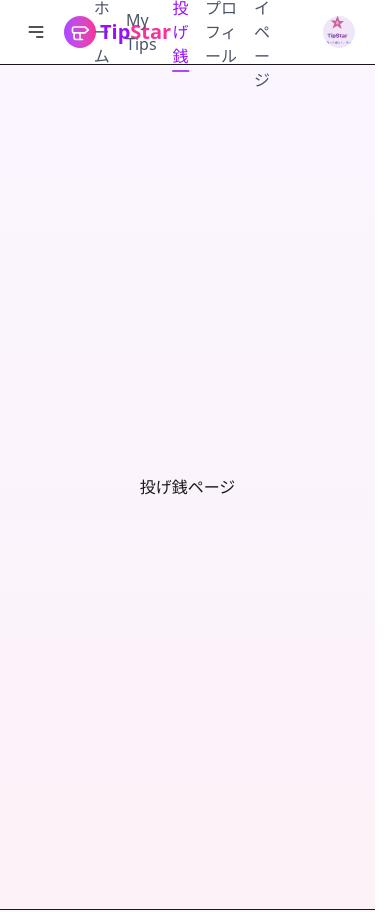
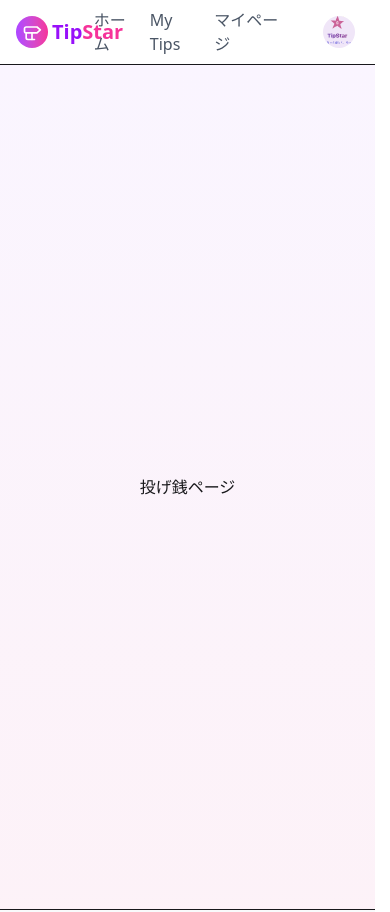
Before and after one commit to Hackathon-by-Supporters/TipStar, a Next.js app: page /donate in a window 390 px wide. Shown: the top 912 px of the page. Built offline with nearby package versions, Linux system fonts and the light colour scheme.

Commit message:
header 修正

```diff
--- a/components/layouts/site-header.tsx
+++ b/components/layouts/site-header.tsx
@@ -45,21 +45,6 @@ export default function SiteHeader() {
             <div className="flex h-16 items-center justify-between px-4 w-full">
                 {/* Left: Logo + Menu Button */}
                 <div className="flex items-center gap-2 flex-shrink-0">
-                    <button
-                        className="btn btn-ghost btn-circle md:hidden"
-                        onClick={() => setIsMenuOpen(!isMenuOpen)}
-                    >
-                        {isMenuOpen ? (
-                            <svg xmlns="http://www.w3.org/2000/svg" fill="none" viewBox="0 0 24 24" strokeWidth="2" stroke="currentColor" className="h-5 w-5">
-                                <path strokeLinecap="round" strokeLinejoin="round" d="M6 18L18 6M6 6l12 12" />
-                            </svg>
-                        ) : (
-                            <svg xmlns="http://www.w3.org/2000/svg" fill="none" viewBox="0 0 24 24" strokeWidth="2" stroke="currentColor" className="h-5 w-5">
-                                <path strokeLinecap="round" strokeLinejoin="round" d="M4 6h16M4 12h16m-7 6h7" />
-                            </svg>
-                        )}
-                    </button>
-
                     <Link href="/" className="flex items-center gap-1">
                         <motion.div
                             whileHover={{ rotate: [0, 15, -15, 0] }}
@@ -83,8 +68,6 @@ export default function SiteHeader() {
                     {[
                         { href: "/", label: "ホーム" },
                         { href: "/my-tips", label: "My Tips" },
-                        { href: "/donate", label: "投げ銭" },
-                        { href: "/profile", label: "プロフィール" },
                         { href: "/mypage", label: "マイページ" },
                     ].map((item) => (
                         <Link
@@ -146,6 +129,15 @@ export default function SiteHeader() {
                                         </Link>
                                     </li>
                                     <li>
+                                        <Link
+                                            href="/donate"
+                                            onClick={() => setIsDropdownOpen(false)}
+                                            className="block px-4 py-2 hover:bg-gray-100 rounded"
+                                        >
+                                            投げ銭
+                                        </Link>
+                                    </li>
+                                    <li>
                                         <button
                                             onClick={handleLogout}
                                             className="w-full text-left px-4 py-2 hover:bg-gray-100 rounded"
@@ -161,7 +153,7 @@ export default function SiteHeader() {
             </div>
 
             {/* Mobile Menu (AnimatePresenceでスライド) */}
-            <AnimatePresence>
+            {/* <AnimatePresence>
                 {isMenuOpen && (
                     <motion.div
                         initial={{ x: "-100%" }}
@@ -186,7 +178,7 @@ export default function SiteHeader() {
                         </nav>
                     </motion.div>
                 )}
-            </AnimatePresence>
+            </AnimatePresence> */}
         </header>
     )
 }
```
